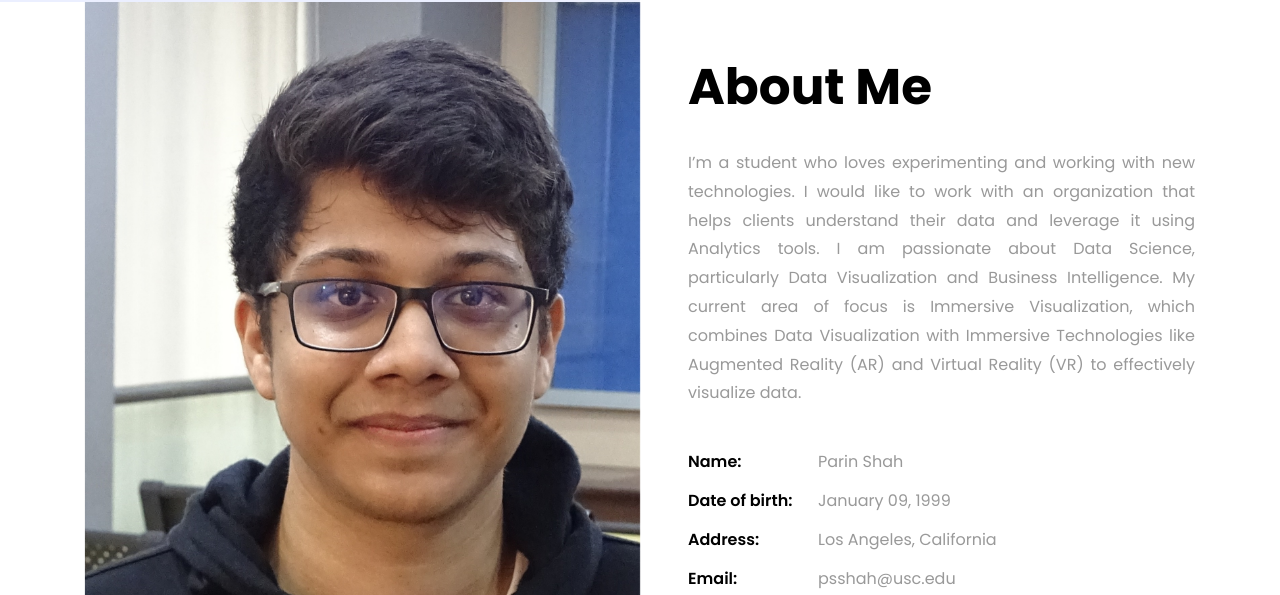
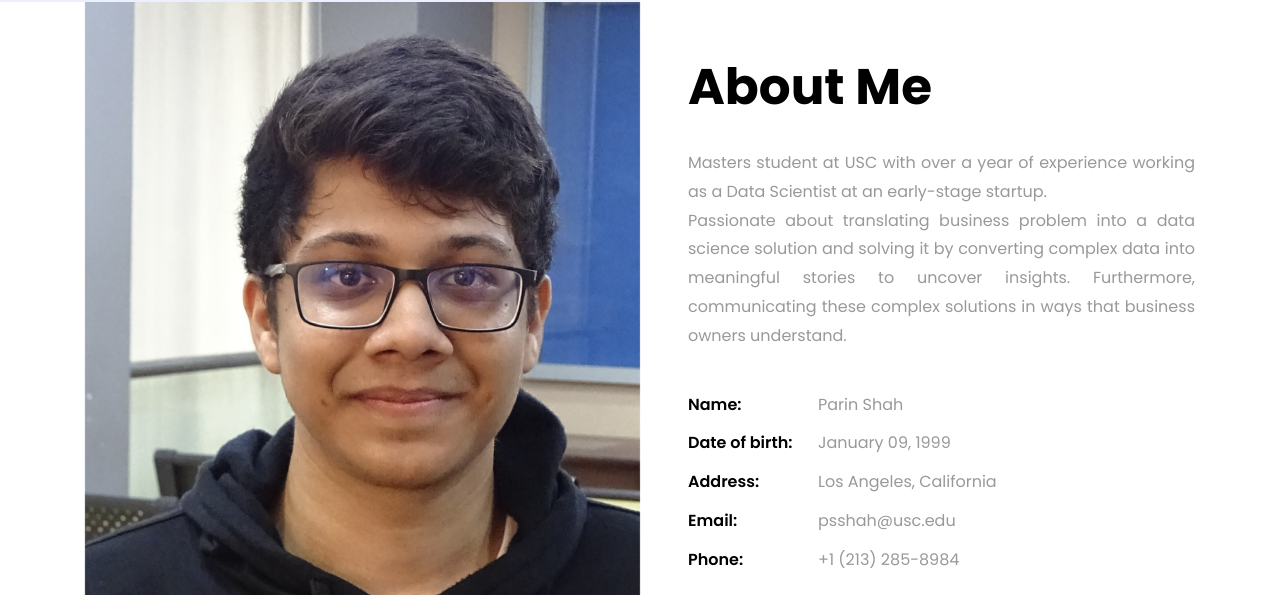
Before and after one commit to Parin09/portfolio, a plain HTML site: page index.html in a window 1280 px wide. Shown: the part 798-1393 px from the top of the page. Drawn offline with nearby package versions, Linux system fonts and the light colour scheme; files whose address does not match are found by name.

Commit message:
updated description

```diff
--- a/index.html
+++ b/index.html
@@ -90,7 +90,8 @@
 		          <div class="col-md-12 heading-section ftco-animate">
 		          	<h1 class="big">About</h1>
 		            <h2 class="mb-4">About Me</h2>
-		            <p style="text-align:justify">I’m a student who loves experimenting and working with new technologies. I would like to work with an organization that helps clients understand their data and leverage it using Analytics tools. I am passionate about Data Science, particularly Data Visualization and Business Intelligence. My current area of focus is Immersive Visualization, which combines Data Visualization with Immersive Technologies like Augmented Reality (AR) and Virtual Reality (VR) to effectively visualize data.</p>
+		            <p style="text-align:justify">Masters student at USC with over a year of experience working as a Data Scientist at an early-stage startup.
+						<br>Passionate about translating business problem into a data science solution and solving it by converting complex data into meaningful stories to uncover insights. Furthermore, communicating these complex solutions in ways that business owners understand.</p>
 		            <ul class="about-info mt-4 px-md-0 px-2">
 		            	<li class="d-flex"><span>Name:</span> <span>Parin Shah</span></li>
 		            	<li class="d-flex"><span>Date of birth:</span> <span>January 09, 1999</span></li>
```
